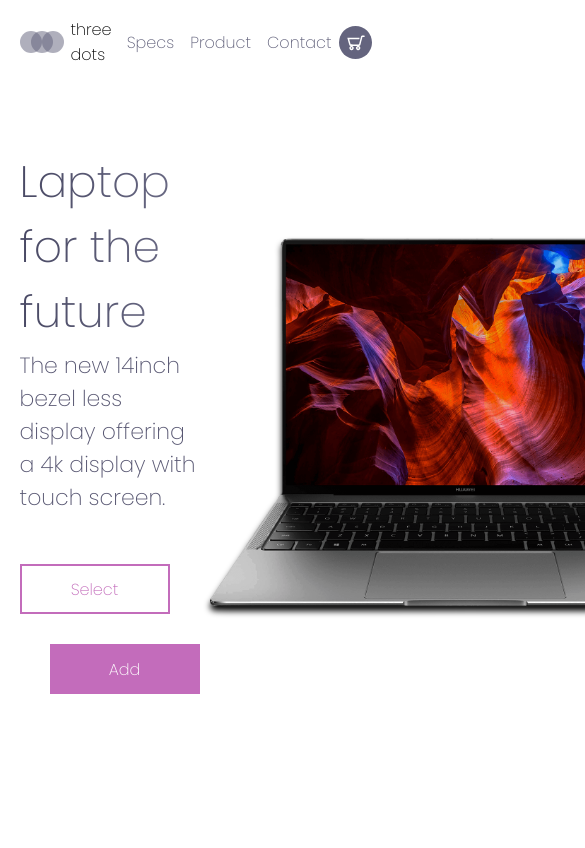
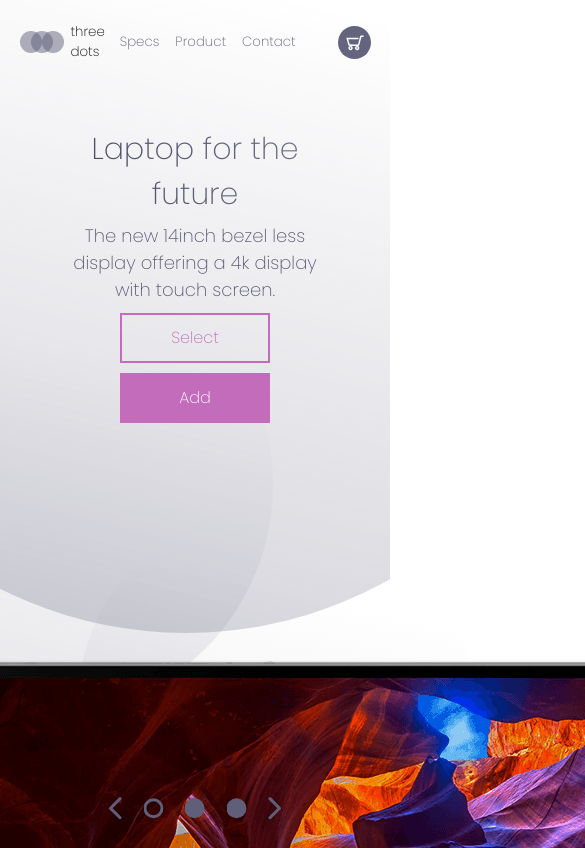
Before and after one commit to biZan7X/reponsive, a plain HTML site: page index.html in a window 390 px wide. Shown: the top 848 px of the page, 585 px wide, since content can reach past the window. Drawn offline with Linux system fonts and the light colour scheme.

Commit message:
feat - responsiveness

```diff
--- a/index.html
+++ b/index.html
@@ -47,5 +47,17 @@
 				<img src="./img/matebook.png" alt="macbook" />
 			</div>
 		</section>
+
+		<div class="laptop-select">
+			<img src="./img/arrow-left.svg" alt="" />
+			<img src="./img/dot.svg" alt="" />
+			<img src="./img/dot-full.svg" alt="" />
+			<img src="./img/dot-full.svg" alt="" />
+			<img src="./img/arrow-right.svg" alt="" />
+		</div>
+
+		<img class="img-big" src="./img/big-eclipse.svg" alt="" />
+		<img class="img-medium" src="./img/mid-eclipse.svg" alt="" />
+		<img class="img-small" src="./img/small-eclipse.svg" alt="" />
 	</body>
 </html>
--- a/style.css
+++ b/style.css
@@ -120,4 +120,97 @@ section {
 .coverage img {
 	height: 100%;
 	filter: drop-shadow(0px 5px 3px black);
+	animation: drop 1.5s ease;
 }
+
+/**-----------------background-images-----------------------*/
+
+.img-big {
+	position: absolute;
+	top: 0px;
+	right: 0px;
+	height: 75%;
+	z-index: -1;
+	opacity: 0.5;
+}
+
+.img-medium {
+	position: absolute;
+	height: 55%;
+	top: 30%;
+	right: 30%;
+	opacity: 0.5;
+	z-index: -1;
+}
+
+.img-small {
+	position: absolute;
+	height: 40%;
+	bottom: 0%;
+	left: 20%;
+	z-index: -1;
+}
+
+.laptop-select {
+	width: 15%;
+	display: flex;
+	justify-content: space-around;
+	position: absolute;
+	right: 20%;
+	cursor: pointer;
+}
+
+@keyframes drop {
+	0% {
+		opacity: 0;
+		transform: translateY(-80px);
+	}
+
+	100% {
+		opacity: 1;
+		transform: translateY(0px);
+	}
+}
+
+@media screen and (max-width: 1024px) {
+	header {
+		font-size: smaller;
+	}
+
+	section {
+		flex-direction: column;
+	}
+
+	.intro {
+		margin: 5vh;
+		text-align: center;
+	}
+
+	.intro-text h1 {
+		font-size: 30px;
+	}
+
+	.intro-text p {
+		font-size: 18px;
+	}
+
+	.cta {
+		padding: 10px 0 0 0;
+	}
+
+	.cta-add {
+		margin: 10px 0 0 0;
+	}
+
+	.coverage img {
+		height: 80%;
+	}
+
+	.laptop-select {
+		position: absolute;
+		bottom: 3%;
+		right: 50%;
+		width: 50%;
+		transform: translate(50%, 5%);
+	}
+}
```
